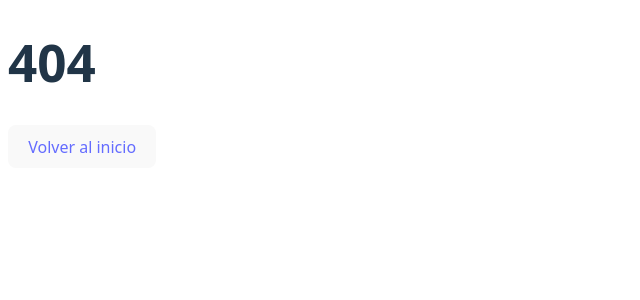
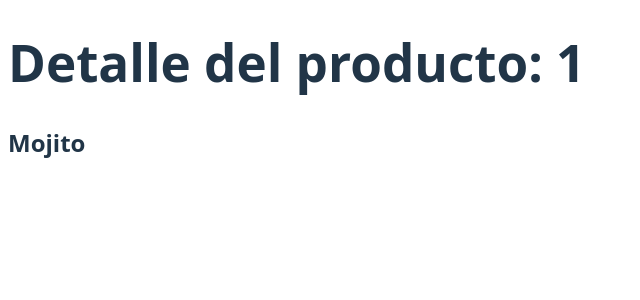
Before and after one commit to duckmoron/proyecto-reactjs, a React (Vite) app: page /productos/1 in a window 1280 px wide. Before the commit this address had no page. Shown: the top 300 px of the page, without its empty margins (0-640 px from the left). Built offline with nearby package versions, Linux system fonts and the light colour scheme.

Commit message:
PRE-ENTREGA, Estructura de rutas dinamicas y rutas protegidas

```diff
--- a/src/App.jsx
+++ b/src/App.jsx
@@ -6,12 +6,18 @@ import AcercaDe from './pages/AcercaDe'
 import GaleriaDeProductos from './pages/GaleriaDeProductos'
 import Contacto from './pages/Contacto'
 import NotFound from './pages/NotFound'
+import DetallesProductos from './components/DetallesProductos'
+import Admin from './pages/Admin'
+import Login from './pages/Login'
+import RutaProtegida from './auth/RutaProtegida'
 
 function App() {
   const [cart, setCart] = useState([])
   const [productos, setProductos] = useState([])
   const [cargando, setCargando] = useState(true)
   const [error, setError] = useState(false)
+
+  const [isAuthenticated, setIsAuth] = useState(false)
 
   useEffect(()=>{
     fetch('/data/data.json')
@@ -29,6 +35,10 @@ function App() {
     })
 
   },[])
+
+  if (error) {
+    return <p>Ocurrió un error al cargar los productos. Por favor intenta nuevamente.</p>;
+  }
 
   const handleAddToCart = (product) => {
     const productInCart = cart.find((item) => item.id === product.id);
@@ -66,7 +76,12 @@ function App() {
 
           <Route path='/productos' element={<GaleriaDeProductos borrarProducto={handleDeleteFromCart} agregarCarrito={handleAddToCart} cart={cart} productos={productos} cargando={cargando} />} />
 
+          <Route path='/productos/:id/' element={<DetallesProductos productos={productos}/>}/>
+
           <Route path='/contacto' element={<Contacto borrarProducto={handleDeleteFromCart} cart={cart} />} />
+
+          <Route path='/admin' element={<RutaProtegida isAuthenticated={isAuthenticated}> <Admin /> </RutaProtegida>} />
+          <Route path='/login' element={<Login />} />
 
           <Route path='*' element={<NotFound/>} />
         </Routes>
--- /dev/null
+++ b/src/auth/RutaProtegida.jsx
@@ -0,0 +1,11 @@
+import React from 'react';
+import { Navigate } from 'react-router-dom';
+
+
+function RutaProtegida({ isAuthenticated, children }) {
+  if (!isAuthenticated) {
+    return <Navigate to="/login" replace />;
+  }
+  return children;
+}
+export default RutaProtegida;
--- /dev/null
+++ b/src/components/DetallesProductos.jsx
@@ -0,0 +1,18 @@
+import React from 'react'
+import { useParams } from 'react-router-dom'
+
+const DetallesProductos = ({productos}) => {
+
+    const {id} = useParams()
+
+    const product = productos.find(producto => producto.id == id)
+
+  return (
+    <div>
+      <h1>Detalle del producto: {id}</h1>
+      {product ? (<h2>{product.nombre}</h2>) : (<p>Producto no encontrado</p>)}
+    </div>
+  )
+}
+
+export default DetallesProductos
--- a/src/components/Productos.jsx
+++ b/src/components/Productos.jsx
@@ -1,5 +1,6 @@
 import React, {useState} from "react";
 import './styleProductos.css'
+import { Link } from "react-router-dom";
 
 const Productos = ({producto, agregarCarrito}) => {
 
@@ -26,6 +27,8 @@ const Productos = ({producto, agregarCarrito}) => {
 
             <button onClick={()=> agregarCarrito(producto)}>Agregar al carrito</button>
 
+            <Link to={`/productos/${producto.id}`}> Ver más </Link>
+
         </section>
     );
 };
--- /dev/null
+++ b/src/pages/Admin.jsx
@@ -0,0 +1,11 @@
+import React from 'react'
+
+const Admin = () => {
+  return (
+    <div>
+      <h1>Admin</h1>
+    </div>
+  )
+}
+
+export default Admin
--- /dev/null
+++ b/src/pages/Login.jsx
@@ -0,0 +1,11 @@
+import React from 'react'
+
+const Login = () => {
+  return (
+    <div>
+      <h1>Login</h1>
+    </div>
+  )
+}
+
+export default Login
```
